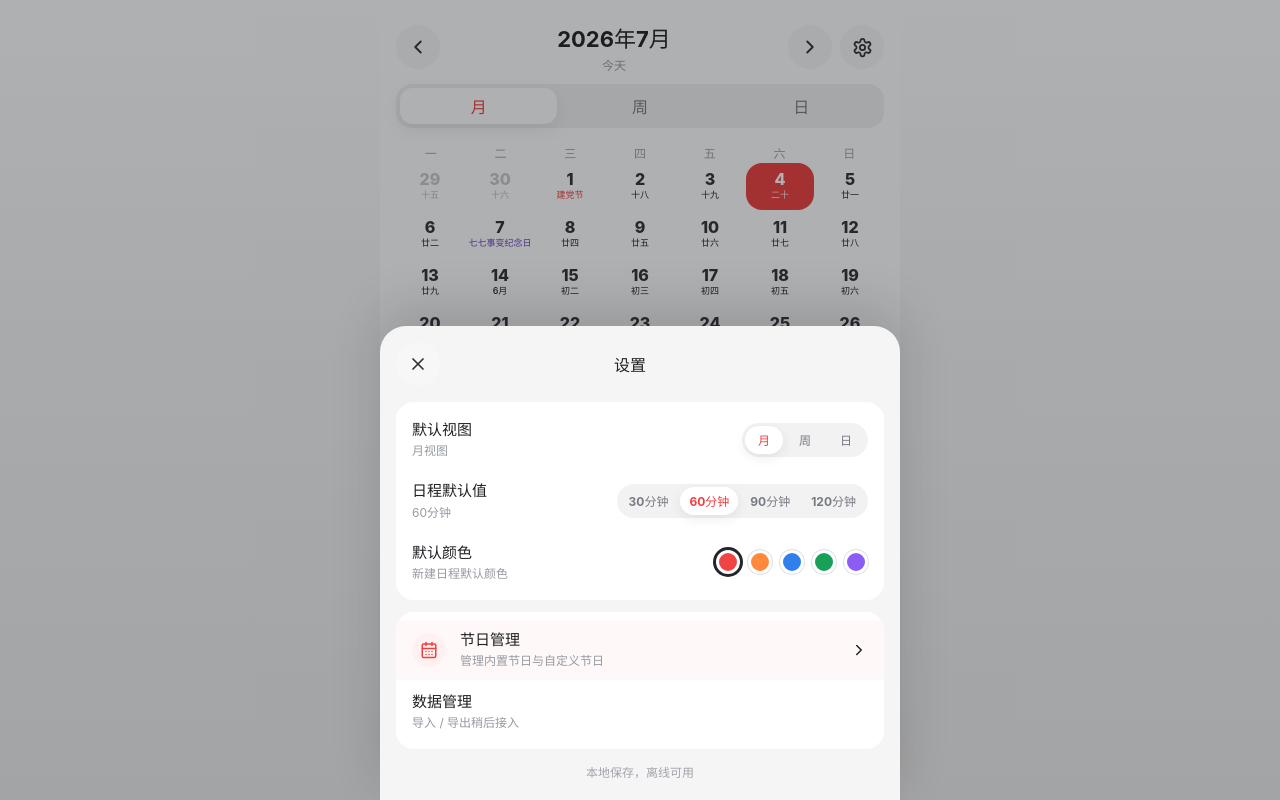
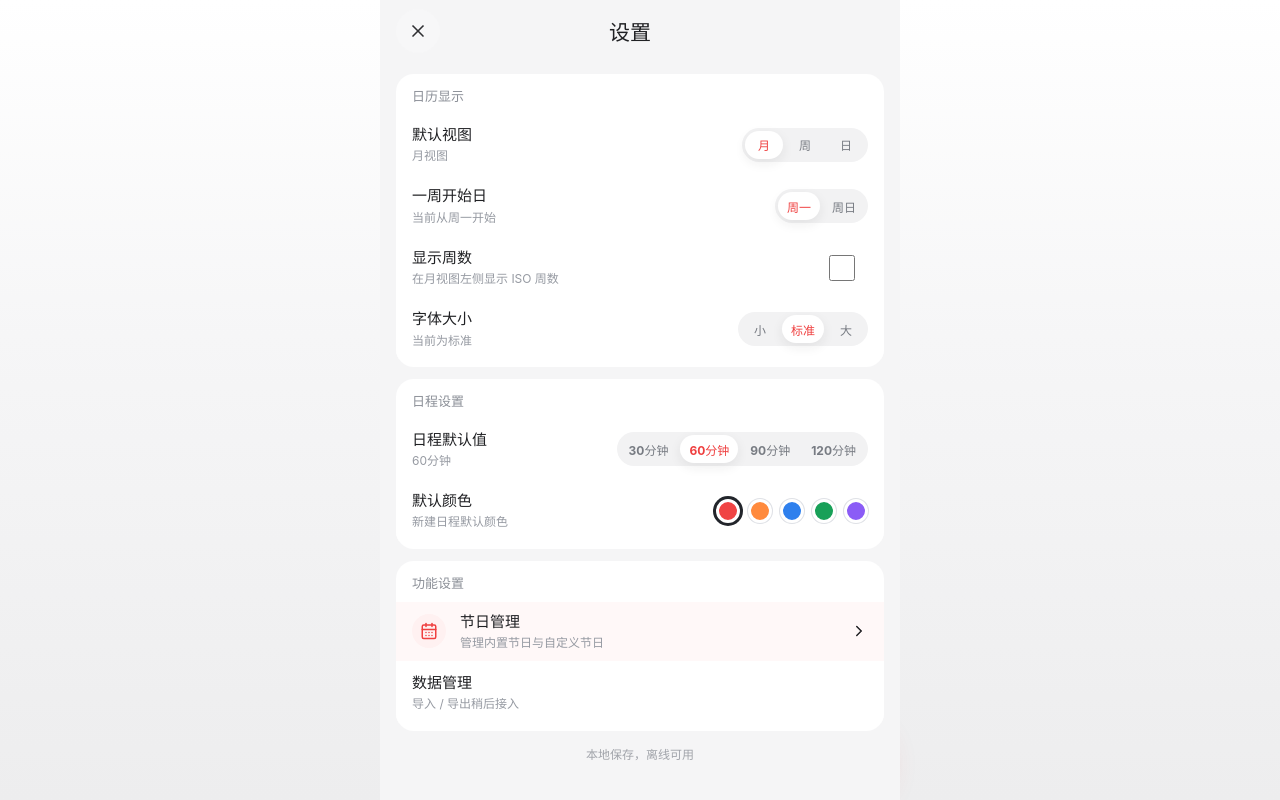
Before and after one commit to kelei321/calendar, a React (Vite) app: page / in a window 1280 px wide. Both pictures are taken after a click on the button 862 px from the left and 47 px from the top of the page. Built offline with nearby package versions, Linux system fonts and the light colour scheme.

Commit message:
enhance calendar display settings

```diff
--- a/src/App.tsx
+++ b/src/App.tsx
@@ -75,7 +75,7 @@ export default function App() {
 
   const selectedEvents = eventsByDate[activeDate] ?? [];
   const selectedMeta = useMemo(() => getCalendarDayMeta(activeDate, calendarMetaOptions), [activeDate, calendarMetaOptions]);
-  const weekDays = useMemo(() => getWeekDays(activeDate), [activeDate]);
+  const weekDays = useMemo(() => getWeekDays(activeDate, settings.weekStartsOn), [activeDate, settings.weekStartsOn]);
 
   const changePeriod = (direction: -1 | 1) => {
     const unit = view === "month" ? "month" : view === "week" ? "week" : "day";
@@ -171,7 +171,7 @@ export default function App() {
   };
 
   return (
-    <main className="app-shell">
+    <main className={`app-shell font-size-${settings.fontSize}`}>
       <section className="calendar-app" aria-label="轻日历">
         <header className="top-bar">
           <button className="icon-button" type="button" onClick={() => changePeriod(-1)} aria-label="上一段时间">
--- a/src/calendarStore.ts
+++ b/src/calendarStore.ts
@@ -28,6 +28,9 @@ export const DEFAULT_CALENDAR_SETTINGS: CalendarSettings = {
   defaultView: "month",
   defaultEventDurationMinutes: 60,
   defaultEventColor: EVENT_COLORS[0],
+  weekStartsOn: 1,
+  showWeekNumbers: false,
+  fontSize: "standard",
   festivalVisibility: {
     solar: true,
     lunar: true,
@@ -138,7 +141,12 @@ function normalizeSettings(settings?: CalendarSettings): CalendarSettings {
     },
     defaultEventColor: EVENT_COLORS.includes(settings?.defaultEventColor ?? "")
       ? settings?.defaultEventColor ?? DEFAULT_CALENDAR_SETTINGS.defaultEventColor
-      : DEFAULT_CALENDAR_SETTINGS.defaultEventColor
+      : DEFAULT_CALENDAR_SETTINGS.defaultEventColor,
+    weekStartsOn: settings?.weekStartsOn === 0 ? 0 : 1,
+    showWeekNumbers: settings?.showWeekNumbers ?? DEFAULT_CALENDAR_SETTINGS.showWeekNumbers,
+    fontSize: ["small", "standard", "large"].includes(settings?.fontSize ?? "")
+      ? settings?.fontSize ?? DEFAULT_CALENDAR_SETTINGS.fontSize
+      : DEFAULT_CALENDAR_SETTINGS.fontSize
   };
 }
 
--- a/src/components/SettingsSheet.tsx
+++ b/src/components/SettingsSheet.tsx
@@ -1,7 +1,15 @@
 import { useMemo, useState } from "react";
 import { CalendarDays, ChevronLeft, ChevronRight, Plus, Trash2, X } from "lucide-react";
 import { EVENT_COLORS } from "../eventDefaults";
-import type { CalendarSettings, CalendarView, CustomFestival, CustomFestivalDraft, FestivalVisibility } from "../types";
+import type {
+  CalendarFontSize,
+  CalendarSettings,
+  CalendarView,
+  CustomFestival,
+  CustomFestivalDraft,
+  FestivalVisibility,
+  WeekStartsOn
+} from "../types";
 
 type SettingsScreen = "settings" | "festivals";
 
@@ -18,6 +26,17 @@ const VIEW_LABELS: Record<CalendarView, string> = {
   month: "月视图",
   week: "周视图",
   day: "日视图"
+};
+
+const FONT_SIZE_LABELS: Record<CalendarFontSize, string> = {
+  small: "小",
+  standard: "标准",
+  large: "大"
+};
+
+const WEEK_START_LABELS: Record<WeekStartsOn, string> = {
+  0: "周日",
+  1: "周一"
 };
 
 const DURATION_OPTIONS: CalendarSettings["defaultEventDurationMinutes"][] = [30, 60, 90, 120];
@@ -124,11 +143,10 @@ export function SettingsSheet({
   };
 
   return (
-    <div className="sheet-backdrop" role="presentation">
-      <section className="settings-sheet" role="dialog" aria-modal="true" aria-label={screen === "settings" ? "设置" : "节日管理"}>
+    <section className="settings-page" role="dialog" aria-modal="true" aria-label={screen === "settings" ? "设置" : "节日管理"}>
       {screen === "settings" ? (
         <>
-            <header className="sheet-header settings-header">
+          <header className="settings-page-header">
             <button className="icon-button" type="button" onClick={onClose} aria-label="关闭设置">
               <X size={20} />
             </button>
@@ -136,9 +154,12 @@ export function SettingsSheet({
             <span />
           </header>
 
-            <section className="settings-group" aria-label="日历设置">
+          <div className="settings-page-body">
+            <section className="settings-group" aria-label="日历显示">
+              <h2>日历显示</h2>
               <SegmentedRow
                 title="默认视图"
+                desc={VIEW_LABELS[settings.defaultView]}
                 value={settings.defaultView}
                 options={[
                   ["month", "月"],
@@ -148,7 +169,39 @@ export function SettingsSheet({
                 onChange={(value) => updateSettings({ defaultView: value })}
               />
               <SegmentedRow
+                title="一周开始日"
+                desc={`当前从${WEEK_START_LABELS[settings.weekStartsOn]}开始`}
+                value={settings.weekStartsOn}
+                options={[
+                  [1, "周一"],
+                  [0, "周日"]
+                ]}
+                onChange={(value) => updateSettings({ weekStartsOn: value })}
+              />
+              <ToggleRow
+                title="显示周数"
+                desc="在月视图左侧显示 ISO 周数"
+                checked={settings.showWeekNumbers}
+                onChange={(checked) => updateSettings({ showWeekNumbers: checked })}
+              />
+              <SegmentedRow
+                title="字体大小"
+                desc={`当前为${FONT_SIZE_LABELS[settings.fontSize]}`}
+                value={settings.fontSize}
+                options={[
+                  ["small", "小"],
+                  ["standard", "标准"],
+                  ["large", "大"]
+                ]}
+                onChange={(value) => updateSettings({ fontSize: value })}
+              />
+            </section>
+
+            <section className="settings-group" aria-label="日程设置">
+              <h2>日程设置</h2>
+              <SegmentedRow
                 title="日程默认值"
+                desc={`${settings.defaultEventDurationMinutes}分钟`}
                 value={settings.defaultEventDurationMinutes}
                 options={DURATION_OPTIONS.map((duration) => [duration, `${duration}分钟`] as const)}
                 onChange={(value) => updateSettings({ defaultEventDurationMinutes: value })}
@@ -161,6 +214,7 @@ export function SettingsSheet({
             </section>
 
             <section className="settings-group" aria-label="功能设置">
+              <h2>功能设置</h2>
               <button className="settings-nav-row highlighted" type="button" onClick={() => setScreen("festivals")}>
                 <span className="settings-row-icon festival-icon">
                   <CalendarDays size={18} />
@@ -180,10 +234,11 @@ export function SettingsSheet({
             </section>
 
             <p className="settings-footnote">本地保存，离线可用</p>
+          </div>
         </>
       ) : (
         <>
-            <header className="sheet-header settings-header">
+          <header className="settings-page-header">
             <button className="icon-button" type="button" onClick={() => setScreen("settings")} aria-label="返回设置">
               <ChevronLeft size={21} />
             </button>
@@ -191,6 +246,7 @@ export function SettingsSheet({
             <button className="text-button" type="button" onClick={openCreateFestival}>新增</button>
           </header>
 
+          <div className="settings-page-body">
             <section className="settings-group" aria-label="内置节日">
               <h2>内置节日</h2>
               {FESTIVAL_ROWS.map((row) => (
@@ -230,6 +286,7 @@ export function SettingsSheet({
                 ))
               )}
             </section>
+          </div>
         </>
       )}
 
@@ -293,17 +350,18 @@ export function SettingsSheet({
         </div>
       )}
     </section>
-    </div>
   );
 }
 
 function SegmentedRow<T extends string | number>({
   title,
+  desc,
   value,
   options,
   onChange
 }: {
   title: string;
+  desc: string;
   value: T;
   options: readonly (readonly [T, string])[];
   onChange: (value: T) => void;
@@ -312,7 +370,7 @@ function SegmentedRow<T extends string | number>({
     <div className="settings-control-row">
       <span>
         <strong>{title}</strong>
-        <small>{typeof value === "string" && value in VIEW_LABELS ? VIEW_LABELS[value as CalendarView] : `${value}分钟`}</small>
+        <small>{desc}</small>
       </span>
       <div className="settings-segmented">
         {options.map(([optionValue, label]) => (
--- a/src/components/calendar/MonthView.tsx
+++ b/src/components/calendar/MonthView.tsx
@@ -2,8 +2,9 @@ import { useEffect, useMemo, useRef, useState, type PointerEvent } from "react";
 import dayjs from "dayjs";
 import {
   DATE_FORMAT,
-  WEEK_DAYS,
+  getIsoWeekNumber,
   getMonthGrid,
+  getWeekDayLabels,
   isSameMonth,
   isToday,
   toDateKey
@@ -32,6 +33,7 @@ export function MonthView({ activeDate, eventsByDate, settings, customFestivals,
   const [pendingDirection, setPendingDirection] = useState<-1 | 0 | 1>(0);
   const [pageHeight, setPageHeight] = useState(288);
 
+  const weekdayLabels = useMemo(() => getWeekDayLabels(settings.weekStartsOn), [settings.weekStartsOn]);
   const monthAnchors = useMemo(
     () => [
       dayjs(activeDate).subtract(1, "month").format(DATE_FORMAT),
@@ -63,7 +65,7 @@ export function MonthView({ activeDate, eventsByDate, settings, customFestivals,
   }, []);
 
   const getSixWeekMonthGrid = (anchor: string) => {
-    const days = [...getMonthGrid(anchor)];
+    const days = [...getMonthGrid(anchor, settings.weekStartsOn)];
     while (days.length < 42) {
       days.push(days[days.length - 1].add(1, "day"));
     }
@@ -154,8 +156,9 @@ export function MonthView({ activeDate, eventsByDate, settings, customFestivals,
       onPointerUp={settleDrag}
       onPointerCancel={onPointerCancel}
     >
-      <div className="weekday-row">
-        {WEEK_DAYS.map((day) => (
+      <div className={["weekday-row", settings.showWeekNumbers ? "with-week-numbers" : ""].join(" ")}>
+        {settings.showWeekNumbers && <span className="week-number-heading">周</span>}
+        {weekdayLabels.map((day) => (
           <span key={day}>{day}</span>
         ))}
       </div>
@@ -165,10 +168,21 @@ export function MonthView({ activeDate, eventsByDate, settings, customFestivals,
           style={{ transform: `translateY(${targetOffset + dragY - pageHeight}px)` }}
           onTransitionEnd={onTransitionEnd}
         >
-          {monthAnchors.map((anchor) => (
+          {monthAnchors.map((anchor) => {
+            const days = getSixWeekMonthGrid(anchor);
+            return (
               <div className="month-carousel-page" key={anchor} aria-hidden={anchor !== activeDate}>
-              <div className="month-grid">
-                {getSixWeekMonthGrid(anchor).map((date) => {
+                <div className={["month-grid", settings.showWeekNumbers ? "with-week-numbers" : ""].join(" ")}>
+                  {Array.from({ length: 6 }, (_, weekIndex) => {
+                    const weekDays = days.slice(weekIndex * 7, weekIndex * 7 + 7);
+                    return (
+                      <div className={["month-week-row", settings.showWeekNumbers ? "with-week-numbers" : ""].join(" ")} key={`${anchor}-${weekIndex}`}>
+                        {settings.showWeekNumbers && (
+                          <span className="week-number" aria-label={`第 ${getIsoWeekNumber(weekDays[0])} 周`}>
+                            {getIsoWeekNumber(weekDays[0])}
+                          </span>
+                        )}
+                        {weekDays.map((date) => {
                           const dateKey = toDateKey(date);
                           const count = eventsByDate[dateKey]?.length ?? 0;
                           const selected = dateKey === activeDate;
@@ -192,8 +206,12 @@ export function MonthView({ activeDate, eventsByDate, settings, customFestivals,
                           );
                         })}
                       </div>
+                    );
+                  })}
                 </div>
-          ))}
+              </div>
+            );
+          })}
         </div>
       </div>
       <p className="swipe-tip">上下滑动切换月份</p>
--- a/src/dateUtils.ts
+++ b/src/dateUtils.ts
@@ -1,11 +1,13 @@
 import dayjs, { type Dayjs } from "dayjs";
 import "dayjs/locale/zh-cn";
+import type { WeekStartsOn } from "./types";
 
 dayjs.locale("zh-cn");
 
 export const DATE_FORMAT = "YYYY-MM-DD";
 export const TIME_FORMAT = "HH:mm";
 export const WEEK_DAYS = ["一", "二", "三", "四", "五", "六", "日"];
+export const SUNDAY_FIRST_WEEK_DAYS = ["日", "一", "二", "三", "四", "五", "六"];
 
 export function today() {
   return dayjs().format(DATE_FORMAT);
@@ -15,11 +17,15 @@ export function toDateKey(date: Dayjs | string) {
   return dayjs(date).format(DATE_FORMAT);
 }
 
-export function getMonthGrid(anchor: string) {
+export function getWeekDayLabels(weekStartsOn: WeekStartsOn) {
+  return weekStartsOn === 0 ? SUNDAY_FIRST_WEEK_DAYS : WEEK_DAYS;
+}
+
+export function getMonthGrid(anchor: string, weekStartsOn: WeekStartsOn = 1) {
   const startOfMonth = dayjs(anchor).startOf("month");
   const endOfMonth = dayjs(anchor).endOf("month");
-  const startOffset = (startOfMonth.day() + 6) % 7;
-  const endOffset = 6 - ((endOfMonth.day() + 6) % 7);
+  const startOffset = getStartOffset(startOfMonth, weekStartsOn);
+  const endOffset = 6 - getStartOffset(endOfMonth, weekStartsOn);
   const gridStart = startOfMonth.subtract(startOffset, "day");
   const gridEnd = endOfMonth.add(endOffset, "day");
   const days: Dayjs[] = [];
@@ -31,10 +37,20 @@ export function getMonthGrid(anchor: string) {
   return days;
 }
 
-export function getWeekDays(anchor: string) {
+export function getWeekDays(anchor: string, weekStartsOn: WeekStartsOn = 1) {
   const date = dayjs(anchor);
-  const start = date.subtract((date.day() + 6) % 7, "day");
+  const start = date.subtract(getStartOffset(date, weekStartsOn), "day");
   return Array.from({ length: 7 }, (_, index) => start.add(index, "day"));
+}
+
+export function getIsoWeekNumber(date: Dayjs | string) {
+  const target = dayjs(date).startOf("day");
+  const isoDay = (target.day() + 6) % 7;
+  const thursday = target.add(3 - isoDay, "day");
+  const firstThursdayBase = dayjs(`${thursday.year()}-01-04`);
+  const firstThursdayIsoDay = (firstThursdayBase.day() + 6) % 7;
+  const weekOneStart = firstThursdayBase.subtract(firstThursdayIsoDay, "day");
+  return thursday.diff(weekOneStart, "week") + 1;
 }
 
 export function formatMonthTitle(anchor: string) {
@@ -52,3 +68,7 @@ export function isSameMonth(date: Dayjs, anchor: string) {
 export function isToday(date: Dayjs | string) {
   return dayjs(date).isSame(dayjs(), "day");
 }
+
+function getStartOffset(date: Dayjs, weekStartsOn: WeekStartsOn) {
+  return weekStartsOn === 0 ? date.day() : (date.day() + 6) % 7;
+}
--- a/src/styles/base.css
+++ b/src/styles/base.css
@@ -34,9 +34,19 @@ button {
 }
 
 .app-shell {
+  --app-font-scale: 1;
   min-height: 100dvh;
   padding: env(safe-area-inset-top) 0 env(safe-area-inset-bottom);
   background: linear-gradient(180deg, #ffffff 0%, #f6f6f7 42%, #ededee 100%);
+  font-size: calc(16px * var(--app-font-scale));
+}
+
+.app-shell.font-size-small {
+  --app-font-scale: 0.94;
+}
+
+.app-shell.font-size-large {
+  --app-font-scale: 1.08;
 }
 
 .calendar-app {
--- a/src/styles/calendar.css
+++ b/src/styles/calendar.css
@@ -1,7 +1,12 @@
 .weekday-row,
-.month-grid {
+.month-week-row {
   display: grid;
   grid-template-columns: repeat(7, minmax(0, 1fr));
+}
+
+.weekday-row.with-week-numbers,
+.month-week-row.with-week-numbers {
+  grid-template-columns: 28px repeat(7, minmax(0, 1fr));
 }
 
 .weekday-row {
@@ -12,7 +17,27 @@
 }
 
 .month-grid {
-  gap: 4px 2px;
+  display: grid;
+  gap: 4px;
+}
+
+.month-week-row {
+  gap: 2px;
+}
+
+.week-number,
+.week-number-heading {
+  display: grid;
+  min-height: 48px;
+  place-items: center;
+  color: #b0b3ba;
+  font-size: 10px;
+  font-weight: 700;
+}
+
+.week-number-heading {
+  min-height: auto;
+  font-size: 11px;
 }
 
 .day-cell {
--- a/src/styles/settings.css
+++ b/src/styles/settings.css
@@ -1,16 +1,37 @@
-.settings-sheet {
-  position: relative;
+.settings-page {
+  position: fixed;
+  inset: 0;
+  z-index: 11;
+  display: flex;
+  flex-direction: column;
   width: min(100%, 520px);
-  max-height: 92dvh;
-  padding: 12px 16px max(18px, env(safe-area-inset-bottom));
-  overflow: hidden auto;
-  border-radius: 26px 26px 0 0;
+  margin: 0 auto;
+  padding: env(safe-area-inset-top) 16px env(safe-area-inset-bottom);
   background: #f5f5f6;
-  box-shadow: 0 -18px 50px rgba(22, 24, 29, 0.16);
+  color: #202124;
 }
 
-.settings-header {
-  margin-bottom: 10px;
+.settings-page-header {
+  display: grid;
+  grid-template-columns: 44px minmax(0, 1fr) 64px;
+  gap: 8px;
+  align-items: center;
+  min-height: 62px;
+  text-align: center;
+}
+
+.settings-page-header strong {
+  overflow: hidden;
+  font-size: 21px;
+  text-overflow: ellipsis;
+  white-space: nowrap;
+}
+
+.settings-page-body {
+  flex: 1;
+  min-height: 0;
+  padding-bottom: 18px;
+  overflow: hidden auto;
 }
 
 .text-button {
@@ -263,7 +284,7 @@
 }
 
 @media (max-width: 360px) {
-  .settings-sheet,
+  .settings-page,
   .festival-editor {
     padding-right: 12px;
     padding-left: 12px;
--- a/src/types.ts
+++ b/src/types.ts
@@ -1,5 +1,7 @@
 export type CalendarView = "month" | "week" | "day";
 export type FestivalLabelType = "solar" | "lunar" | "term" | "memorial" | "custom";
+export type WeekStartsOn = 0 | 1;
+export type CalendarFontSize = "small" | "standard" | "large";
 
 export interface FestivalVisibility {
   solar: boolean;
@@ -14,6 +16,9 @@ export interface CalendarSettings {
   defaultView: CalendarView;
   defaultEventDurationMinutes: 30 | 60 | 90 | 120;
   defaultEventColor: string;
+  weekStartsOn: WeekStartsOn;
+  showWeekNumbers: boolean;
+  fontSize: CalendarFontSize;
   festivalVisibility: FestivalVisibility;
   updatedAt: string;
 }
```
Lines whose indentation alone changed are shown as unchanged.
